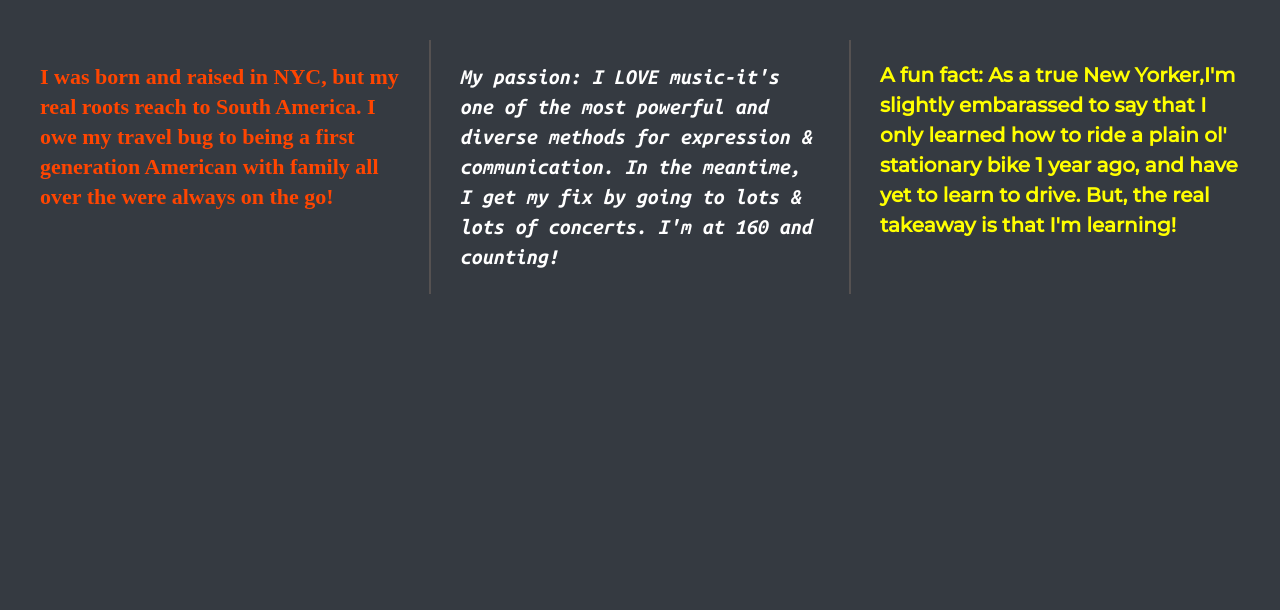
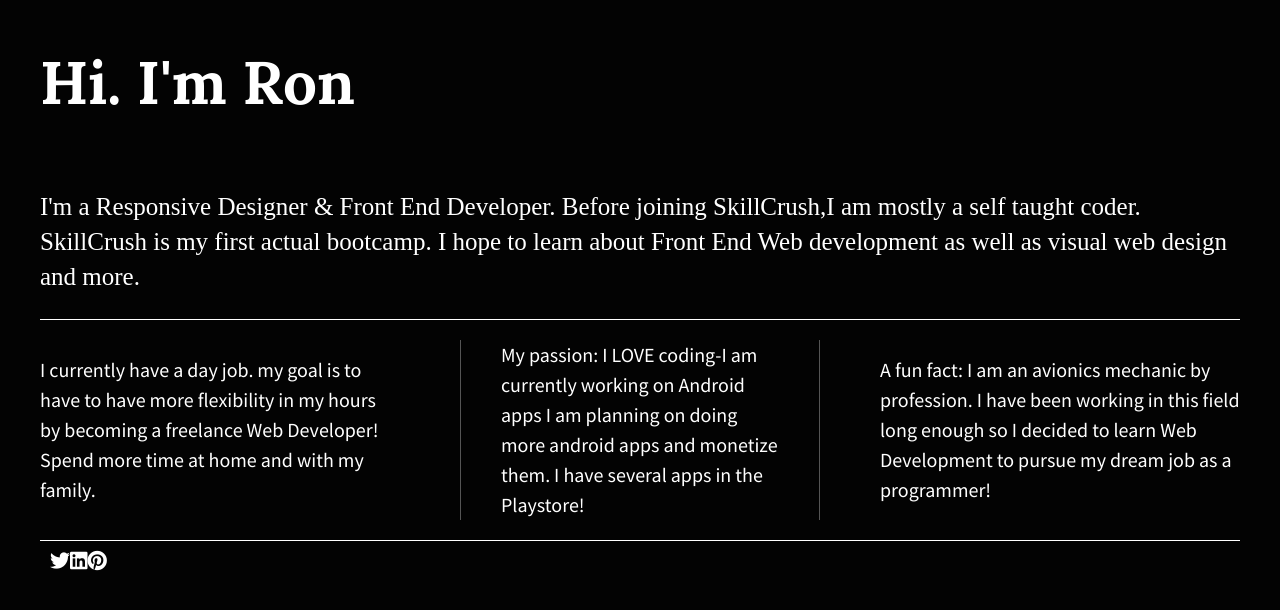
Before and after one commit to rontab95/divs-flexbox-starter, a plain HTML site: page index.html in a window 1280 px wide. Drawn offline with nearby package versions, Linux system fonts and the light colour scheme.

Commit message:
completed the exercise

```diff
--- a/css/main.css
+++ b/css/main.css
@@ -14,6 +14,7 @@ html {
     color: #222;
     font-size: 1em;
     line-height: 1.4;
+    background-color: #222;
 }
 
 /*
@@ -97,79 +98,23 @@ textarea {
 
 
 html {
-  background-color: #fff;
+    background-color: #030303;
     height: 100%;
 }
 
+
+
 body {
-
-  padding: 2em;
+    font-family: 'Source Sans Pro', sans-serif;
+    padding: 0 2em;
     font-size: 1.25em;
     height: 100%;
-
-  background-color: #353a41;
-}
-
-.wrapper {
-  /*add display:flex and set justify-content to space-between*/
-  font-weight: 700;
-  display:flex;
-  justify-content: space-between;
-
-
-
-}
-
-.div-1, .div-2, .div-3 {
-  /*give the divs a width of 30%, add display:flex, set justify-content and align-items to center*/
     color: #fff;
-  line-height: 1.5em;
-  /* font-size: 1.6em; */
-  background-color: #353a41;
-  /* height: 300px; */
-  width: 30%;
-  display: flex;
-  justify-content: center;
-  align-content: center;
-
-}
-
-.div-1 p{
-
-    font-size: 1.1em;
-    font-family: 'Zilla Slab';
-    color:orangered;
-
+    background-color: #030303;
 
 }
 
 
-.div-2  p{
-
-
-    font-size: 1.1em;
-    border-left: 4px white;
-    border-right: 4px white;
-    font-family: 'Ubuntu Mono';
-    font-style:italic;
-    color:white;
-
-}
-
- .div-3 p{
-
-    font-size: 1em;
-    font-family: 'Montserrat';
-    color:yellow;
-
-}
-
-.divx{
-
-    width:2px;
-    background-color:#555151;
-
-}
 
 
 /* ==========================================================================
@@ -238,8 +183,10 @@ body {
 
 .clearfix:before,
 .clearfix:after {
-    content: " "; /* 1 */
-    display: table; /* 2 */
+    content: " ";
+    /* 1 */
+    display: table;
+    /* 2 */
 }
 
 .clearfix:after {
@@ -251,6 +198,15 @@ body {
    These examples override the primary ('mobile first') styles.
    Modify as content requires.
    ========================================================================== */
+
+@media all and (max-width: 768px) {
+    body {
+        padding: 1em;
+    }
+}
+
+
+
 
 @media print,
 (-webkit-min-device-pixel-ratio: 1.25),
@@ -266,11 +222,13 @@ body {
    ========================================================================== */
 
 @media print {
+
     *,
     *:before,
     *:after {
         background: transparent !important;
-        color: #000 !important; /* Black prints faster:
+        color: #000 !important;
+        /* Black prints faster:
                                    http://www.sanbeiji.com/archives/953 */
         box-shadow: none !important;
         text-shadow: none !important;
@@ -282,11 +240,11 @@ body {
     }
 
     a[href]:after {
-        content: " (" attr(href) ")";
+        content: " ("attr(href) ")";
     }
 
     abbr[title]:after {
-        content: " (" attr(title) ")";
+        content: " ("attr(title) ")";
     }
 
     /*
@@ -335,3 +293,91 @@ body {
         page-break-after: avoid;
     }
 }
+
+
+header,
+footer {
+    background-color: #030303;
+    width: 100%;
+    display: flex;
+    justify-content: flex-start;
+    align-items: center;
+
+
+}
+
+header h1 {
+
+
+        font-family: 'Lora', sans-serif;
+        font-size: 3em;
+
+}
+
+footer {
+
+    border-top: 0.85px solid #fff;
+    padding: 10px;
+}
+
+main {
+    background-color: #030303;
+    border-bottom: 1px solid #fff;
+    width: 100%;
+    display: flex;
+    justify-content: center;
+    align-items: center;
+}
+
+main p {
+
+    font-family: 'Times New Roman', Times, serif;
+    font-size: 1.25em;
+}
+
+
+
+.flex-container {
+    display: flex;
+    justify-content: center;
+    align-items: center;
+    flex-flow: row wrap;
+    justify-content: space-between;
+
+
+}
+
+
+.flex-items {
+
+        display: flex;
+        justify-content: center;
+        align-items: center;
+        line-height: 1.5em;
+        font-size: 1em;
+        border-bottom: 1px solid #555;
+
+
+}
+
+hr {
+    display: block;
+
+    overflow: hidden;
+    border-style: inset;
+    border-width: 1px;
+}
+
+
+@media (min-width: 1200px) {
+    .flex-items {
+        flex-basis: 30%;
+        border-bottom: none;
+    }
+
+    #div-2 p {
+        border-left: 1px solid #555;
+        border-right: 1px solid #555;
+        padding: 0 40px;
+    }
+}
--- a/index.html
+++ b/index.html
@@ -15,7 +15,11 @@
     <link rel="stylesheet" href="css/main.css">
     <script src="js/vendor/modernizr-2.8.3.min.js"></script>
     <link href='http://fonts.googleapis.com/css?family=Lora:700' rel='stylesheet' type='text/css'>
-    <link href="https://fonts.googleapis.com/css2?family=Montserrat:wght@500&family=Righteous&family=Ubuntu+Mono:ital,wght@1,700&family=Zilla+Slab:wght@300&display=swap" rel="stylesheet">
+    <link href="https://fonts.googleapis.com/css2?family=Montserrat:wght@500&family=Righteous&family=Ubuntu+Mono:ital,wght@1,700&family=Zilla+Slab:wght@300&display=swap"
+        rel="stylesheet">
+        <link href="https://fonts.googleapis.com/css?family=Lora|Source+Sans+Pro:400,700" rel="stylesheet">
+        <link rel="stylesheet" href="https://use.fontawesome.com/releases/v5.5.0/css/all.css" integrity="sha384-B4dIYHKNBt8Bc12p+WXckhzcICo0wtJAoU8YZTY5qE0Id1GSseTk6S+L3BlXeVIU" crossorigin="anonymous">
+
 
 </head>
 
@@ -24,33 +28,45 @@
             <p class="browserupgrade">You are using an <strong>outdated</strong> browser. Please <a href="http://browsehappy.com/">upgrade your browser</a> to improve your experience.</p>
         <![endif]-->
 
-    <section class="wrapper">
-        <div class="div-1 ">
-            <p>I was born and raised in NYC, but my real roots reach to South America.
-                I owe my travel bug to being a first generation
-                American with family all over the were always on the go!</p>
+    <section class="flex-container">
+        <header>
+            <h1>Hi. I'm Ron</h1>
+        </header>
+        <main>
+            <p>I'm a Responsive Designer & Front End Developer. Before joining SkillCrush,I am mostly a self taught
+                coder. SkillCrush
+                is my first actual bootcamp. I hope to learn about Front End Web development as well as
+                visual web design and more.</p>
+
+
+        </main>
+
+        <div id="div-1" class=" flex-items">
+
+            <p>I currently have a day job. my goal is to have to have more flexibility in my hours
+                by becoming a freelance Web Developer! Spend more time at home and with my family.</p>
 
         </div>
-        <div class="divx"></div>
-        <div class="div-2 ">
-                <p>My passion: I LOVE music-it's one
-                of the most powerful and diverse
-                methods for expression &
-                communication. In the meantime, I get my fix by going to lots &
-                lots of concerts. I'm at
-                160 and counting! </p>
+
+        <div id="div-2" class="flex-items">
+            <p>My passion: I LOVE coding-I am currently working on Android apps
+                I am planning on doing more android apps and monetize them.
+                I have several apps in the Playstore! </p>
         </div>
-        <div class="divx"></div>
-        <div class="div-3">
-            <p>A fun fact: As a true New Yorker,I'm slightly
-                embarassed to say that I
-                only learned how to ride a plain ol'
-                stationary bike 1 year ago, and
-                have yet to learn to drive. But, the
-                real takeaway is that I'm learning!
-            </p>
+
+        <div id="div-3" class="flex-items">
+            <p>A fun fact: I am an avionics mechanic by profession. I have been working in
+                this field long enough so I decided to learn Web Development to pursue
+                my dream job as a programmer!</p>
+
         </div>
+        <footer>
+            <i class="fab fa-twitter"></i>
+            <i class="fab fa-linkedin"></i>
+            <i class="fab fa-pinterest"></i>
+        </footer>
     </section>
+
 
     <script src="https://ajax.googleapis.com/ajax/libs/jquery/1.11.3/jquery.min.js"></script>
     <script>
```
Also changed, not shown: css/normalize.css. Lines whose indentation alone changed are shown as unchanged.
